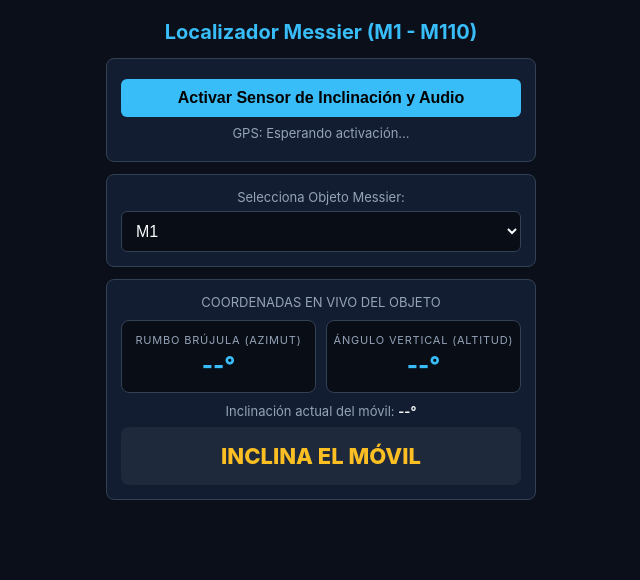
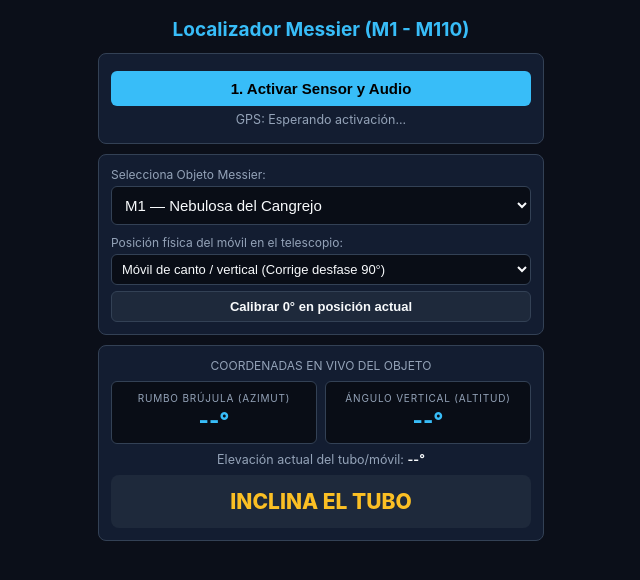
Before and after one commit to mingorance33/BuscadorMessier, a plain HTML site: page index.html in a window 1280 px wide. Shown: the whole page, without its empty margins (319-959 px from the left). Drawn offline with Linux system fonts and the light colour scheme.

Commit message:
Update index.html

```diff
--- a/index.html
+++ b/index.html
@@ -3,7 +3,7 @@
 <head>
   <meta charset="UTF-8" />
   <meta name="viewport" content="width=device-width, initial-scale=1.0, maximum-scale=1.0, user-scalable=no" />
-  <title>Buscador Messier - Coordenadas y Elevación</title>
+  <title>Buscador Messier - Nombres y Calibración</title>
   <script src="https://cdn.jsdelivr.net/npm/astronomy-engine@2.1.19/astronomy.browser.min.js"></script>
   <style>
     :root {
@@ -20,25 +20,25 @@
       color: var(--text);
       font-family: -apple-system, BlinkMacSystemFont, "Segoe UI", Roboto, sans-serif;
       text-align: center;
-      padding: 14px;
+      padding: 12px;
       margin: 0;
       box-sizing: border-box;
     }
-    h1 { font-size: 20px; color: var(--accent); margin: 6px 0 14px 0; }
+    h1 { font-size: 19px; color: var(--accent); margin: 6px 0 12px 0; }
     .card {
       background: var(--card);
       border: 1px solid var(--border);
       border-radius: 8px;
-      padding: 14px;
-      margin-bottom: 12px;
-      max-width: 400px;
+      padding: 12px;
+      margin-bottom: 10px;
+      max-width: 420px;
       margin-left: auto;
       margin-right: auto;
     }
-    label { font-size: 13px; color: var(--subtext); display: block; margin-bottom: 6px; }
+    label { font-size: 12px; color: var(--subtext); display: block; margin-bottom: 4px; text-align: left; }
     select, button {
-      padding: 10px;
-      font-size: 16px;
+      padding: 9px;
+      font-size: 15px;
       border-radius: 6px;
       border: 1px solid var(--border);
       background: #090d16;
@@ -52,41 +52,48 @@
       font-weight: 700;
       cursor: pointer;
       border: none;
-      margin-top: 6px;
+      margin-top: 5px;
+    }
+    .btn-secondary {
+      background: #1e293b;
+      color: var(--text);
+      border: 1px solid var(--border);
+      font-size: 13px;
+      padding: 7px;
     }
     .coords-grid {
       display: grid;
       grid-template-columns: 1fr 1fr;
-      gap: 10px;
-      margin: 10px 0;
+      gap: 8px;
+      margin: 8px 0;
     }
     .coord-box {
       background: #090d16;
       border: 1px solid var(--border);
-      border-radius: 8px;
-      padding: 12px 6px;
+      border-radius: 6px;
+      padding: 10px 4px;
     }
     .coord-box .title {
-      font-size: 11px;
+      font-size: 10px;
       text-transform: uppercase;
       letter-spacing: 0.8px;
       color: var(--subtext);
-      margin-bottom: 4px;
+      margin-bottom: 3px;
     }
     .coord-box .val {
-      font-size: 24px;
+      font-size: 22px;
       font-weight: 800;
       color: var(--accent);
     }
     .readout {
-      font-size: 13px;
+      font-size: 12.5px;
       color: var(--subtext);
-      margin: 6px 0;
+      margin: 4px 0;
     }
     .indicator {
-      font-size: 22px;
+      font-size: 21px;
       font-weight: 800;
-      padding: 16px;
+      padding: 14px;
       border-radius: 8px;
       margin-top: 8px;
       background: #1e293b;
@@ -107,21 +114,31 @@
 
   <h1>Localizador Messier (M1 - M110)</h1>
 
-  <!-- Panel de activación obligatoria para Audio Context y Sensores -->
+  <!-- Panel de inicio -->
   <div class="card" id="initPanel">
-    <button id="btnInit">Activar Sensor de Inclinación y Audio</button>
-    <div id="gpsStatus" class="readout" style="margin-top:8px;">GPS: Esperando activación...</div>
+    <button id="btnInit">1. Activar Sensor y Audio</button>
+    <div id="gpsStatus" class="readout" style="margin-top:6px;">GPS: Esperando activación...</div>
   </div>
 
-  <!-- Selector de objeto Messier -->
+  <!-- Selección de objeto con Nombre común -->
   <div class="card">
     <label for="messierSelect">Selecciona Objeto Messier:</label>
     <select id="messierSelect"></select>
+
+    <!-- Configuración del montaje para corregir el ángulo de 90° -->
+    <div style="margin-top: 10px; text-align: left;">
+      <label for="mountMode">Posición física del móvil en el telescopio:</label>
+      <select id="mountMode" style="font-size: 13px; padding: 6px;">
+        <option value="perpendicular">Móvil de canto / vertical (Corrige desfase 90°)</option>
+        <option value="flat">Móvil plano tumbado sobre el lomo del tubo</option>
+      </select>
+      <button id="btnZero" class="btn-secondary" style="margin-top: 6px;">Calibrar 0° en posición actual</button>
+    </div>
   </div>
 
-  <!-- Coordenadas calculadas en vivo para apuntar con la brújula -->
+  <!-- Panel de coordenadas del objeto -->
   <div class="card">
-    <label>COORDENADAS EN VIVO DEL OBJETO</label>
+    <label style="text-align:center;">COORDENADAS EN VIVO DEL OBJETO</label>
     <div class="coords-grid">
       <div class="coord-box">
         <div class="title">Rumbo Brújula (Azimut)</div>
@@ -132,57 +149,140 @@
         <div class="val" id="targetAlt">--°</div>
       </div>
     </div>
-    <div class="readout">Inclinación actual del móvil: <strong id="currentAlt" style="color:var(--text);">--°</strong></div>
 
-    <!-- Indicador de acción vertical con el sensor del móvil -->
-    <div class="indicator" id="altIndicator">INCLINA EL MÓVIL</div>
+    <div class="readout">Elevación actual del tubo/móvil: <strong id="currentAlt" style="color:var(--text);">--°</strong></div>
+    <div class="indicator" id="altIndicator">INCLINA EL TUBO</div>
   </div>
 
   <script>
-    // Catálogo Messier J2000 completo (RA en horas decimales, Dec en grados decimales)
+    // Catálogo Messier J2000 con nombres comunes/populares [RA, Dec, Nombre]
     const MESSIER = {
-      "M1": [5.575, 22.01], "M2": [21.558, -0.82], "M3": [13.703, 28.38], "M4": [16.393, -26.53],
-      "M5": [15.31, 2.08], "M6": [17.668, -32.22], "M7": [17.898, -34.82], "M8": [18.06, -24.38],
-      "M9": [17.32, -18.52], "M10": [16.952, -4.1], "M11": [18.852, -6.27], "M12": [16.787, -1.95],
-      "M13": [16.695, 36.46], "M14": [17.627, -3.25], "M15": [21.5, 12.17], "M16": [18.313, -13.8],
-      "M17": [18.347, -16.18], "M18": [18.332, -17.13], "M19": [17.043, -26.27], "M20": [18.043, -23.03],
-      "M21": [18.077, -22.5], "M22": [18.607, -23.9], "M23": [17.948, -19.02], "M24": [18.28, -18.55],
-      "M25": [18.527, -19.12], "M26": [18.753, -9.4], "M27": [19.993, 22.72], "M28": [18.408, -24.87],
-      "M29": [20.398, 38.53], "M30": [21.678, -23.18], "M31": [0.712, 41.27], "M32": [0.712, 40.87],
-      "M33": [1.564, 30.65], "M34": [2.702, 42.78], "M35": [6.148, 24.33], "M36": [5.602, 34.13],
-      "M37": [5.873, 32.55], "M38": [5.478, 35.85], "M39": [21.537, 48.43], "M40": [12.373, 58.08],
-      "M41": [6.783, -20.73], "M42": [5.588, -5.39], "M43": [5.592, -5.27], "M44": [8.672, 19.68],
-      "M45": [3.79, 24.11], "M46": [7.697, -14.82], "M47": [7.61, -14.48], "M48": [8.23, -5.8],
-      "M49": [12.497, 8.0], "M50": [7.053, -8.37], "M51": [13.498, 47.2], "M52": [23.403, 61.58],
-      "M53": [13.215, 18.17], "M54": [18.918, -30.48], "M55": [19.667, -30.96], "M56": [19.277, 30.18],
-      "M57": [18.893, 33.03], "M58": [12.628, 11.82], "M59": [12.7, 11.65], "M60": [12.728, 11.55],
-      "M61": [12.365, 4.47], "M62": [17.02, -30.11], "M63": [13.263, 42.03], "M64": [12.945, 21.68],
-      "M65": [11.315, 13.09], "M66": [11.337, 12.99], "M67": [8.847, 11.82], "M68": [12.657, -26.75],
-      "M69": [18.523, -32.35], "M70": [18.722, -32.3], "M71": [19.897, 18.78], "M72": [20.892, -12.54],
-      "M73": [20.983, -12.63], "M74": [1.612, 15.78], "M75": [20.102, -21.92], "M76": [1.705, 51.57],
-      "M77": [2.712, -0.01], "M78": [5.778, 0.05], "M79": [5.402, -24.52], "M80": [16.283, -22.97],
-      "M81": [9.927, 69.07], "M82": [9.93, 69.68], "M83": [13.617, -29.61], "M84": [12.418, 12.9],
-      "M85": [12.423, 18.19], "M86": [12.435, 12.95], "M87": [12.513, 12.4], "M88": [12.533, 14.42],
-      "M89": [12.593, 12.56], "M90": [12.613, 13.16], "M91": [12.59, 14.5], "M92": [17.285, 43.14],
-      "M93": [7.743, -23.85], "M94": [12.848, 41.12], "M95": [10.733, 11.7], "M96": [10.778, 11.82],
-      "M97": [11.247, 55.02], "M98": [12.23, 14.9], "M99": [12.313, 14.42], "M100": [12.382, 15.82],
-      "M101": [14.053, 54.35], "M102": [15.11, 55.76], "M103": [1.555, 60.7], "M104": [12.667, -11.62],
-      "M105": [10.797, 12.58], "M106": [12.317, 47.3], "M107": [16.542, -13.05], "M108": [11.192, 55.67],
-      "M109": [11.96, 53.37], "M110": [0.673, 41.69]
+      "M1": [5.575, 22.01, "Nebulosa del Cangrejo"],
+      "M2": [21.558, -0.82, "Cúmulo globular en Acuario"],
+      "M3": [13.703, 28.38, "Gran cúmulo globular en Canes Venatici"],
+      "M4": [16.393, -26.53, "Cúmulo globular junto a Antares"],
+      "M5": [15.31, 2.08, "Cúmulo globular en Serpens"],
+      "M6": [17.668, -32.22, "Cúmulo de la Mariposa"],
+      "M7": [17.898, -34.82, "Cúmulo de Ptolomeo"],
+      "M8": [18.06, -24.38, "Nebulosa de la Laguna"],
+      "M9": [17.32, -18.52, "Cúmulo globular en Ofiuco"],
+      "M10": [16.952, -4.1, "Cúmulo globular brillante en Ofiuco"],
+      "M11": [18.852, -6.27, "Cúmulo del Pato Salvaje"],
+      "M12": [16.787, -1.95, "Cúmulo globular disperso en Ofiuco"],
+      "M13": [16.695, 36.46, "Gran Cúmulo de Hércules"],
+      "M14": [17.627, -3.25, "Cúmulo globular en Ofiuco"],
+      "M15": [21.5, 12.17, "Cúmulo de Pegaso"],
+      "M16": [18.313, -13.8, "Nebulosa del Águila (Pilares)"],
+      "M17": [18.347, -16.18, "Nebulosa Omega / Cisne"],
+      "M18": [18.332, -17.13, "Cúmulo abierto en Sagitario"],
+      "M19": [17.043, -26.27, "Cúmulo globular ovalado en Ofiuco"],
+      "M20": [18.043, -23.03, "Nebulosa Trífida"],
+      "M21": [18.077, -22.5, "Cúmulo abierto en Sagitario"],
+      "M22": [18.607, -23.9, "Gran Cúmulo de Sagitario"],
+      "M23": [17.948, -19.02, "Cúmulo abierto extenso en Sagitario"],
+      "M24": [18.28, -18.55, "Nube estelar de Sagitario"],
+      "M25": [18.527, -19.12, "Cúmulo abierto IC 4725"],
+      "M26": [18.753, -9.4, "Cúmulo abierto en Scutum"],
+      "M27": [19.993, 22.72, "Nebulosa Dumbbell / Haltera"],
+      "M28": [18.408, -24.87, "Cúmulo globular en Sagitario"],
+      "M29": [20.398, 38.53, "Torre de Enfriamiento (Cygnus)"],
+      "M30": [21.678, -23.18, "Cúmulo globular con colapso de núcleo"],
+      "M31": [0.712, 41.27, "Galaxia de Andrómeda"],
+      "M32": [0.712, 40.87, "Galaxia satélite enana de Andrómeda"],
+      "M33": [1.564, 30.65, "Galaxia del Triángulo"],
+      "M34": [2.702, 42.78, "Cúmulo espiral en Perseo"],
+      "M35": [6.148, 24.33, "Cúmulo abierto en Géminis"],
+      "M36": [5.602, 34.13, "Cúmulo del Molinillo (Auriga)"],
+      "M37": [5.873, 32.55, "Cúmulo más rico en Auriga"],
+      "M38": [5.478, 35.85, "Cúmulo de la Estrella de Mar"],
+      "M39": [21.537, 48.43, "Cúmulo abierto grande en Cygnus"],
+      "M40": [12.373, 58.08, "Estrella doble Winnecke 4"],
+      "M41": [6.783, -20.73, "Cúmulo del Pequeño Canis"],
+      "M42": [5.588, -5.39, "Gran Nebulosa de Orión"],
+      "M43": [5.592, -5.27, "Nebulosa de De Mairan"],
+      "M44": [8.672, 19.68, "El Pesebre / Cúmulo de la Colmena"],
+      "M45": [3.79, 24.11, "Las Pléyades / Las Siete Hermanas"],
+      "M46": [7.697, -14.82, "Cúmulo con nebulosa planetaria"],
+      "M47": [7.61, -14.48, "Cúmulo abierto brillante en Puppis"],
+      "M48": [8.23, -5.8, "Cúmulo abierto en Hydra"],
+      "M49": [12.497, 8.0, "Galaxia elíptica en Virgo"],
+      "M50": [7.053, -8.37, "Cúmulo del Corazón Acorazonado"],
+      "M51": [13.498, 47.2, "Galaxia del Remolino"],
+      "M52": [23.403, 61.58, "Cúmulo de la Sal y Pimienta"],
+      "M53": [13.215, 18.17, "Cúmulo globular en Coma Berenices"],
+      "M54": [18.918, -30.48, "Cúmulo de la Galaxia Enana Sgr"],
+      "M55": [19.667, -30.96, "Cúmulo globular del Espectro"],
+      "M56": [19.277, 30.18, "Cúmulo globular en Lyra"],
+      "M57": [18.893, 33.03, "Nebulosa del Anillo"],
+      "M58": [12.628, 11.82, "Galaxia espiral barrada en Virgo"],
+      "M59": [12.7, 11.65, "Galaxia elíptica en Virgo"],
+      "M60": [12.728, 11.55, "Galaxia elíptica gigante en Virgo"],
+      "M61": [12.365, 4.47, "Galaxia espiral activa en Virgo"],
+      "M62": [17.02, -30.11, "Cúmulo globular irregular en Ofiuco"],
+      "M63": [13.263, 42.03, "Galaxia del Girasol"],
+      "M64": [12.945, 21.68, "Galaxia del Ojo Negro"],
+      "M65": [11.315, 13.09, "Galaxia del Triplete de Leo"],
+      "M66": [11.337, 12.99, "Galaxia principal del Triplete de Leo"],
+      "M67": [8.847, 11.82, "Cúmulo del Rey Cobra en Cáncer"],
+      "M68": [12.657, -26.75, "Cúmulo globular en Hydra"],
+      "M69": [18.523, -32.35, "Cúmulo globular rico en metales"],
+      "M70": [18.722, -32.3, "Cúmulo globular en Sagitario"],
+      "M71": [19.897, 18.78, "Cúmulo globular en Sagitta"],
+      "M72": [20.892, -12.54, "Cúmulo globular tenue en Acuario"],
+      "M73": [20.983, -12.63, "Asterismo de cuatro estrellas"],
+      "M74": [1.612, 15.78, "Galaxia Espiral Fantasma en Piscis"],
+      "M75": [20.102, -21.92, "Cúmulo globular compacto en Sagitario"],
+      "M76": [1.705, 51.57, "Pequeña Dumbbell / Nebulosa Corcho"],
+      "M77": [2.712, -0.01, "Galaxia activa Cetus A"],
+      "M78": [5.778, 0.05, "Nebulosa de reflexión en Orión"],
+      "M79": [5.402, -24.52, "Cúmulo globular en Lepus"],
+      "M80": [16.283, -22.97, "Cúmulo globular muy denso en Escorpio"],
+      "M81": [9.927, 69.07, "Galaxia de Bode"],
+      "M82": [9.93, 69.68, "Galaxia del Cigarro"],
+      "M83": [13.617, -29.61, "Molinillo Austral"],
+      "M84": [12.418, 12.9, "Galaxia lenticular en la Cadena Markarian"],
+      "M85": [12.423, 18.19, "Galaxia lenticular en Coma Berenices"],
+      "M86": [12.435, 12.95, "Galaxia lenticular gigante en Virgo"],
+      "M87": [12.513, 12.4, "Virgo A (Galaxia del agujero negro M87*)"],
+      "M88": [12.533, 14.42, "Galaxia espiral regular en Coma"],
+      "M89": [12.593, 12.56, "Galaxia elíptica esférica en Virgo"],
+      "M90": [12.613, 13.16, "Galaxia espiral con corrimiento al azul"],
+      "M91": [12.59, 14.5, "Galaxia espiral barrada en Coma"],
+      "M92": [17.285, 43.14, "Segundo gran cúmulo en Hércules"],
+      "M93": [7.743, -23.85, "Cúmulo abierto en Puppis"],
+      "M94": [12.848, 41.12, "Galaxia del Ojo de Cocodrilo"],
+      "M95": [10.733, 11.7, "Galaxia espiral anular en Leo"],
+      "M96": [10.778, 11.82, "Galaxia espiral doble en Leo"],
+      "M97": [11.247, 55.02, "Nebulosa del Búho"],
+      "M98": [12.23, 14.9, "Galaxia espiral de canto en Coma"],
+      "M99": [12.313, 14.42, "Galaxia del Molinillo de San José"],
+      "M100": [12.382, 15.82, "Gran galaxia espiral en Coma"],
+      "M101": [14.053, 54.35, "Galaxia del Molinillo"],
+      "M102": [15.11, 55.76, "Galaxia del Huso (NGC 5866)"],
+      "M103": [1.555, 60.7, "Cúmulo abierto en Casiopea"],
+      "M104": [12.667, -11.62, "Galaxia del Sombrero"],
+      "M105": [10.797, 12.58, "Galaxia elíptica en Leo"],
+      "M106": [12.317, 47.3, "Galaxia espiral con brazos de emisión"],
+      "M107": [16.542, -13.05, "Cúmulo globular en Ofiuco"],
+      "M108": [11.192, 55.67, "Galaxia de la Tabla de Surf"],
+      "M109": [11.96, 53.37, "Galaxia espiral aspiradora en Osa Mayor"],
+      "M110": [0.673, 41.69, "Segunda galaxia satélite de Andrómeda"]
     };
 
-    // Llenar selector
+    // Población del desplegable con M# y Nombre
     const selectEl = document.getElementById('messierSelect');
     Object.keys(MESSIER).forEach(id => {
+      const [ra, dec, name] = MESSIER[id];
       const opt = document.createElement('option');
       opt.value = id;
-      opt.textContent = id;
+      opt.textContent = `${id} — ${name}`;
       selectEl.appendChild(opt);
     });
 
-    let userLat = 37.18; // Utrera (fallback predeterminado)
+    let userLat = 37.18; // Utrera
     let userLon = -5.78;
-    let currentPhoneAlt = 0;
+    let rawPhoneBeta = 0;
+    let userOffset = 0;
     let audioCtx = null;
     let lastBeepTime = 0;
 
@@ -212,10 +312,16 @@
         gain.connect(audioCtx.destination);
         osc.start();
         osc.stop(audioCtx.currentTime + (durMs / 1000));
-      } catch (e) {
-        console.error(e);
-      }
+      } catch (e) {}
     }
+
+    // Botón de calibración manual a 0° (apuntar al horizonte y pulsar)
+    document.getElementById('btnZero').addEventListener('click', () => {
+      const mode = document.getElementById('mountMode').value;
+      const baseAlt = (mode === 'perpendicular') ? (90 - rawPhoneBeta) : rawPhoneBeta;
+      userOffset = baseAlt;
+      alert(`Calibrado: Se toma la posición actual como horizonte 0° (Offset: ${userOffset.toFixed(1)}°)`);
+    });
 
     document.getElementById('btnInit').addEventListener('click', async () => {
       initAudio();
@@ -228,18 +334,18 @@
             document.getElementById('gpsStatus').innerText =
               `GPS OK: Lat ${userLat.toFixed(2)}°, Lon ${userLon.toFixed(2)}°`;
           },
-          () => { document.getElementById('gpsStatus').innerText = 'GPS manual activo (37.18°, -5.78°)'; },
+          () => { document.getElementById('gpsStatus').innerText = 'GPS manual (37.18°, -5.78°)'; },
           { enableHighAccuracy: true }
         );
       }
 
       if (typeof DeviceOrientationEvent.requestPermission === 'function') {
         const perm = await DeviceOrientationEvent.requestPermission();
-        if (perm !== 'granted') return alert('Permiso de inclinación denegado');
+        if (perm !== 'granted') return alert('Permiso denegado');
       }
 
       window.addEventListener('deviceorientation', e => {
-        currentPhoneAlt = e.beta || 0; // Lectura de elevación del móvil
+        rawPhoneBeta = e.beta || 0;
       });
 
       document.getElementById('initPanel').style.display = 'none';
@@ -251,17 +357,20 @@
       const [ra, dec] = MESSIER[id];
       const now = new Date();
 
-      // Transformación a coordenadas locales de observación
       const obs = new Astronomy.Observer(userLat, userLon, 0);
       const hor = Astronomy.Horizon(now, obs, ra, dec, 'normal');
 
       const targetAlt = hor.altitude;
       const targetAz = hor.azimuth;
 
-      // Actualizar los valores numéricos grandes del objeto
+      // Cálculo de altitud del móvil aplicando corrección según soporte
+      const mode = document.getElementById('mountMode').value;
+      let calculatedPhoneAlt = (mode === 'perpendicular') ? (90 - rawPhoneBeta) : rawPhoneBeta;
+      calculatedPhoneAlt -= userOffset;
+
       document.getElementById('targetAz').innerText = `${targetAz.toFixed(1)}°`;
       document.getElementById('targetAlt').innerText = `${targetAlt.toFixed(1)}°`;
-      document.getElementById('currentAlt').innerText = `${currentPhoneAlt.toFixed(1)}°`;
+      document.getElementById('currentAlt').innerText = `${calculatedPhoneAlt.toFixed(1)}°`;
 
       const altEl = document.getElementById('altIndicator');
 
@@ -271,10 +380,9 @@
         return;
       }
 
-      const dAlt = targetAlt - currentPhoneAlt;
+      const dAlt = targetAlt - calculatedPhoneAlt;
       const absDAlt = Math.abs(dAlt);
 
-      // Evaluación del ángulo vertical con retroalimentación visual y de sonido
       if (absDAlt < 1.0) {
         altEl.innerText = "¡ELEVACIÓN CENTRADA! ✓";
         altEl.className = "indicator aligned";
@@ -286,15 +394,15 @@
         altEl.className = "indicator";
       }
 
-      // Pitidos en elevación
+      // Audio continuo al centrar o pulsante al aproximarse
       const t = performance.now();
       if (absDAlt < 1.0) {
         if (t - lastBeepTime > 140) {
-          playBeep(880, 130); // Tono continuo agudo
+          playBeep(880, 130);
           lastBeepTime = t;
         }
       } else if (absDAlt < 8.0) {
-        const interval = 120 + (absDAlt / 8.0) * 550; // Acelera conforme te acercas
+        const interval = 120 + (absDAlt / 8.0) * 550;
         if (t - lastBeepTime > interval) {
           playBeep(520, 60);
           lastBeepTime = t;
```
